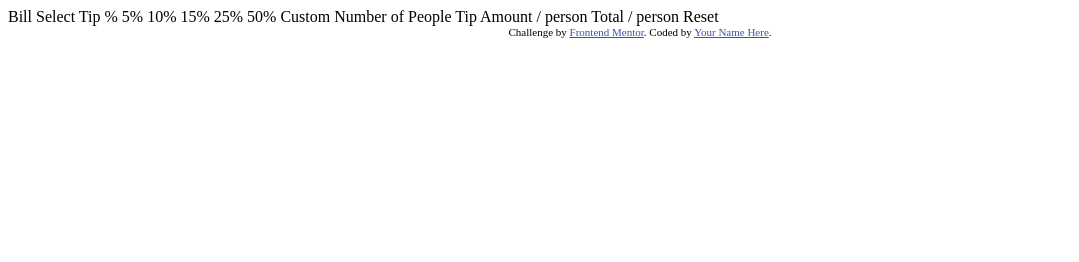
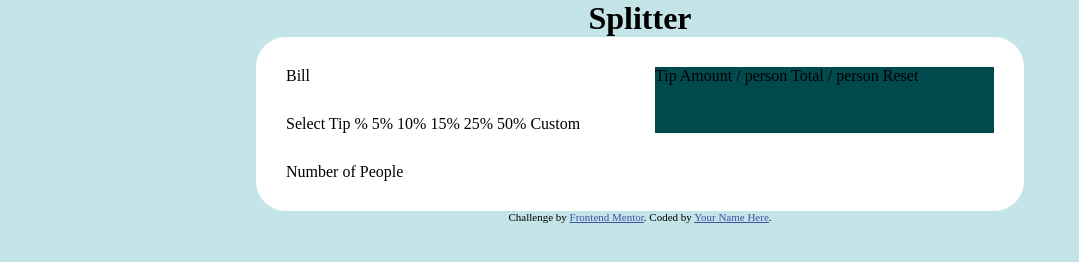
Before and after one commit to BirchAD/js-calculator, a plain HTML site: page index.html in a window 1280 px wide. Shown: the whole page, without its empty margins (0-1079 px from the left). Drawn offline with Linux system fonts and the light colour scheme.

Commit message:
grid setup

```diff
--- a/index.html
+++ b/index.html
@@ -3,7 +3,7 @@
 <head>
   <meta charset="UTF-8">
   <meta name="viewport" content="width=device-width, initial-scale=1.0"> <!-- displays site properly based on user's device -->
-
+  <link rel="stylesheet" type="text/css" href="style.css" />
   <link rel="icon" type="image/png" sizes="32x32" href="./images/favicon-32x32.png">
 
   <title>Frontend Mentor | Tip calculator app</title>
@@ -15,9 +15,14 @@
   </style>
 </head>
 <body>
-
+  <header>
+    <h1>Splitter</h1>
+  </header>
+  <main>
+    <section class="col-1 row-1">
       Bill
-
+    </section>
+    <section class="col-1 row-2">
       Select Tip %
       5%
       10%
@@ -25,9 +30,14 @@
       25%
       50%
       Custom
+    </section>
+
+    <section class="col-1 row-3">
 
     Number of People
+    </section>
 
+    <section class="col-2 span-3-row">
       Tip Amount
       / person
 
@@ -35,6 +45,8 @@
       / person
 
       Reset
+    </section>
+  </main>
 
   <div class="attribution">
     Challenge by <a href="https://www.frontendmentor.io?ref=challenge" target="_blank">Frontend Mentor</a>.
--- a/style.css
+++ b/style.css
@@ -1,4 +1,9 @@
-/* Colors */
+* {
+    box-sizing: border-box;
+    margin: 0;
+    padding: 0;
+ }
+
 :root {
     --color-primary: hsl(172, 67%, 45%);
     --color-neutral-very-dark: hsl(183, 100%, 15%);
@@ -8,3 +13,49 @@
     --color-neutral-very-light-grayish: hsl(189, 41%, 97%);
     --color-neutral-white: hsl(0, 0%, 100%);
   }
+
+body {
+    background-color: var(--color-neutral-light-grayish);
+}
+
+header {
+    margin: 0 auto;
+    text-align: center;
+}
+
+main {
+    background-color: white;
+    padding: 30px;
+    border-radius: 30px;
+    display: grid;
+    grid-template-columns: 1fr 1fr;
+    grid-template-rows: 1fr 1fr 1fr;
+    gap: 30px;
+    width: 60%;
+    margin: 0 auto;
+}
+
+.col-1 {
+    grid-column: 1 / 2;
+}
+
+.col-2 {
+    grid-column: 2 / 2
+}
+
+.row-1 {
+    grid-row: 1;
+}
+
+.row-2 {
+    grid-row: 2;
+}
+
+.row-3 {
+    grid-row: 3;
+}
+
+.span-3-row {
+    grid-row: 1 / 3;
+    background-color: var(--color-neutral-very-dark)
+}
```
Lines whose indentation alone changed are shown as unchanged.
